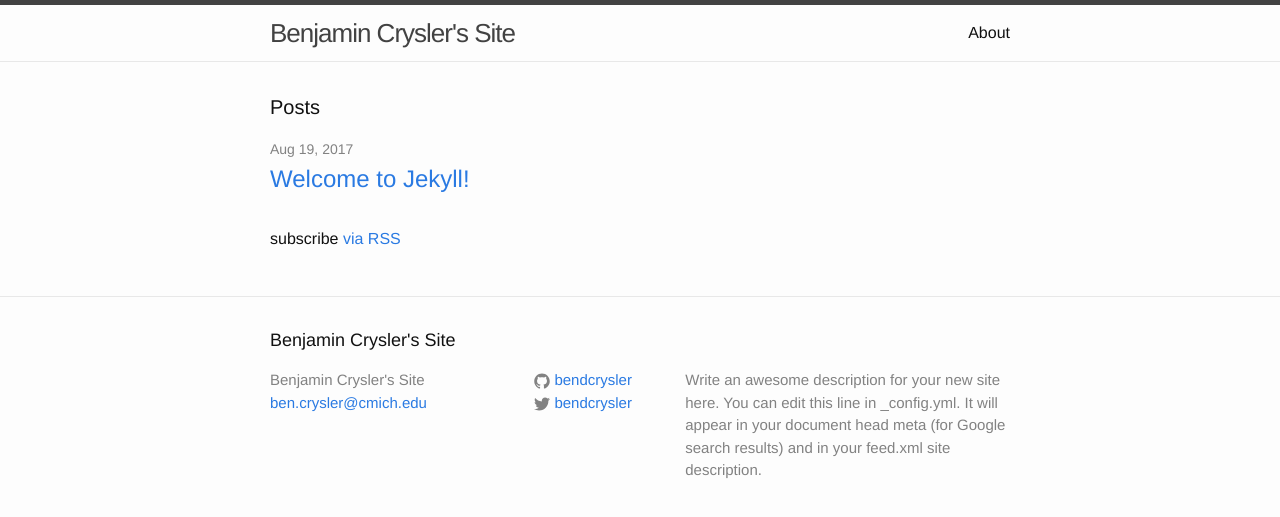
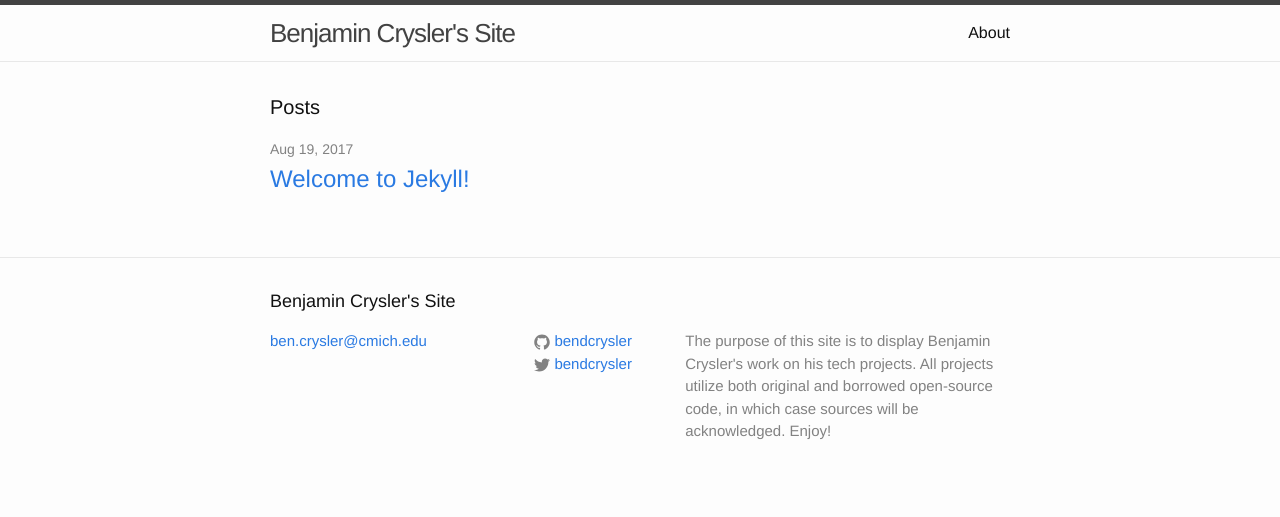
Before and after one commit to bendcrysler/bendcrysler.github.io, a Jekyll site: the page built from index.html, in a window 1280 px wide. Shown: the top 517 px of the page. Built offline with Jekyll 4.4.1, drawn with Linux system fonts in a browser that asks for light colours.

Commit message:
2017_8_28 1:53
Touch-ups to main page

```diff
--- a/_config.yml
+++ b/_config.yml
@@ -9,9 +9,9 @@
 title: Benjamin Crysler's Site
 email: ben.crysler@cmich.edu
 description: > # this means to ignore newlines until "baseurl:"
-  Write an awesome description for your new site here. You can edit this
-  line in _config.yml. It will appear in your document head meta (for
-  Google search results) and in your feed.xml site description.
+  The purpose of this site is to display Benjamin Crysler's work on his tech
+  projects. All projects utilize both original and borrowed open-source code,
+  in which case sources will be acknowledged. Enjoy!
 baseurl: "" # the subpath of your site, e.g. /blog
 url: "http://benjamincrysler.com" # the base hostname & protocol for your site
 twitter_username: bendcrysler
--- a/_includes/footer.html
+++ b/_includes/footer.html
@@ -7,7 +7,6 @@
     <div class="footer-col-wrapper">
       <div class="footer-col footer-col-1">
         <ul class="contact-list">
-          <li>{{ site.title }}</li>
           <li><a href="mailto:{{ site.email }}">{{ site.email }}</a></li>
         </ul>
       </div>
--- a/index.html
+++ b/index.html
@@ -18,6 +18,4 @@ layout: default
     {% endfor %}
   </ul>
 
-  <p class="rss-subscribe">subscribe <a href="{{ "/feed.xml" | prepend: site.baseurl }}">via RSS</a></p>
-
 </div>
```
